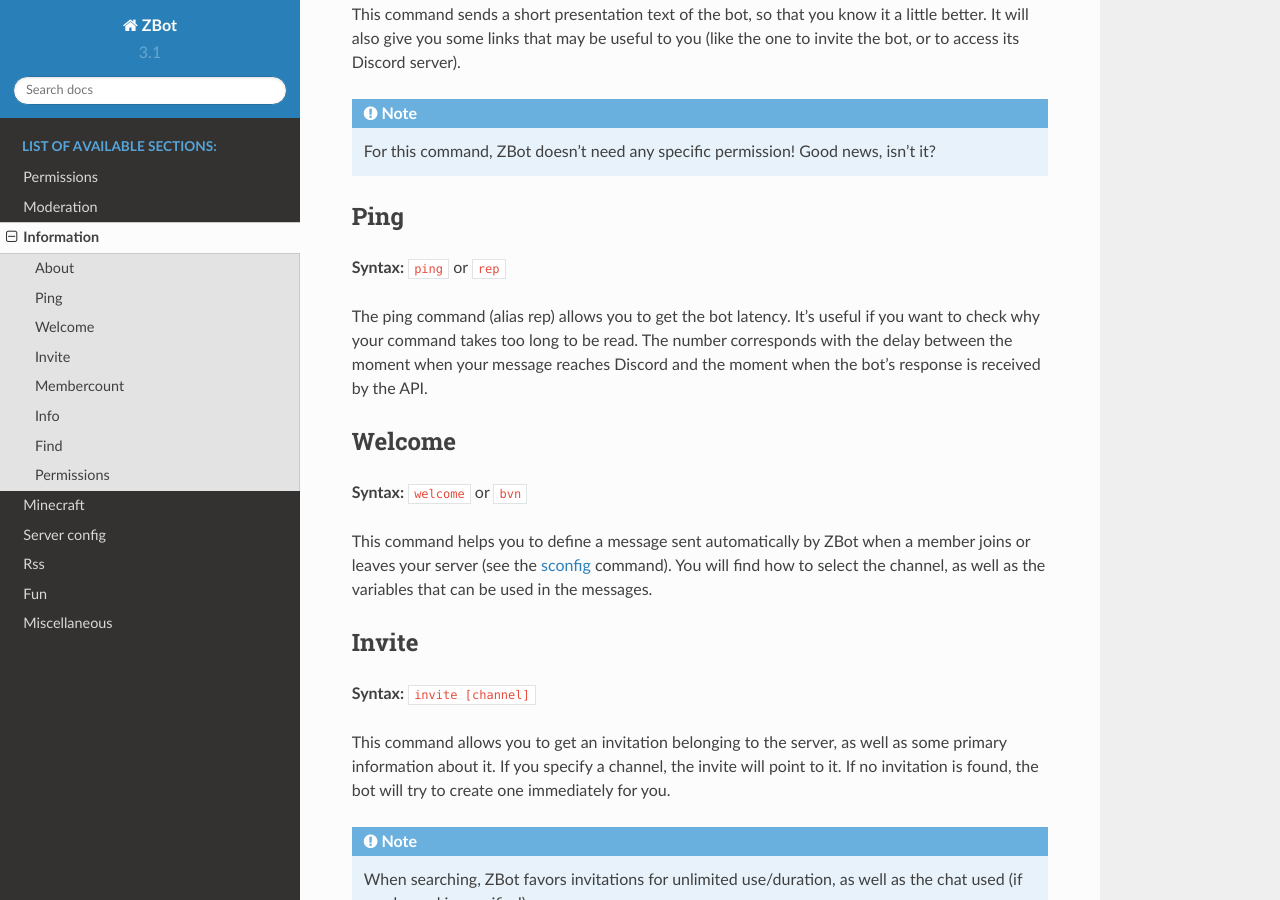
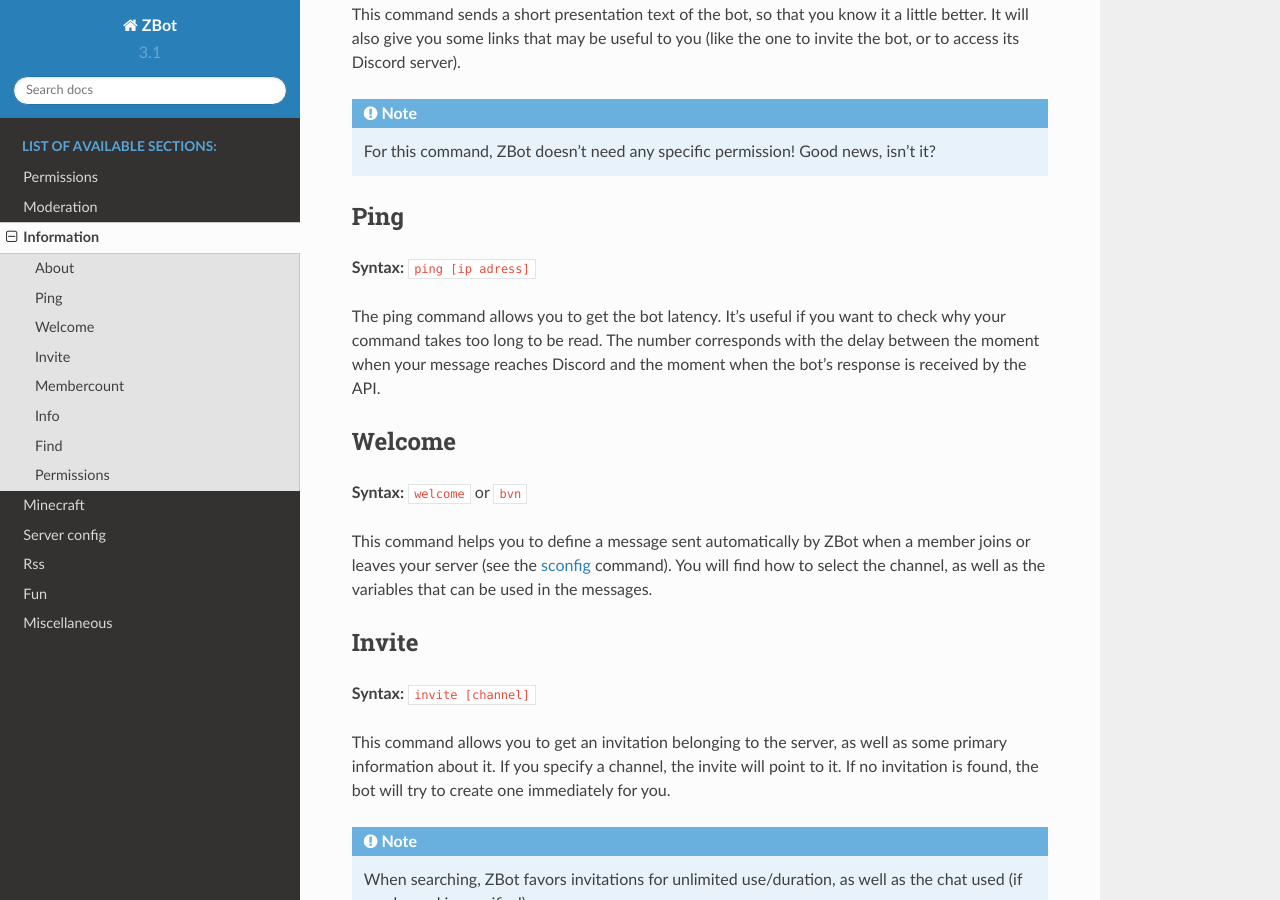
Before and after one commit to Awhikax/ZBot, a Sphinx documentation site: the page built from docs/infos.rst, in a window 1280 px wide and 900 px high, scrolled down 382 px. Built offline with Sphinx 7.4.7 and the Read the Docs theme 2.0.0, drawn with Linux system fonts in a browser that asks for light colours.

Commit message:
[doc] update ping cmd

```diff
--- a/docs/infos.rst
+++ b/docs/infos.rst
@@ -18,9 +18,9 @@
 Ping
 ----
 
-**Syntax:** :code:`ping` or :code:`rep`
+**Syntax:** :code:`ping [ip adress]`
 
-The ping command (alias rep) allows you to get the bot latency. It's useful if you want to check why your command takes too long to be read. The number corresponds with the delay between the moment when your message reaches Discord and the moment when the bot's response is received by the API.
+The ping command allows you to get the bot latency. It's useful if you want to check why your command takes too long to be read. The number corresponds with the delay between the moment when your message reaches Discord and the moment when the bot's response is received by the API.
 
 -------
 Welcome
```
